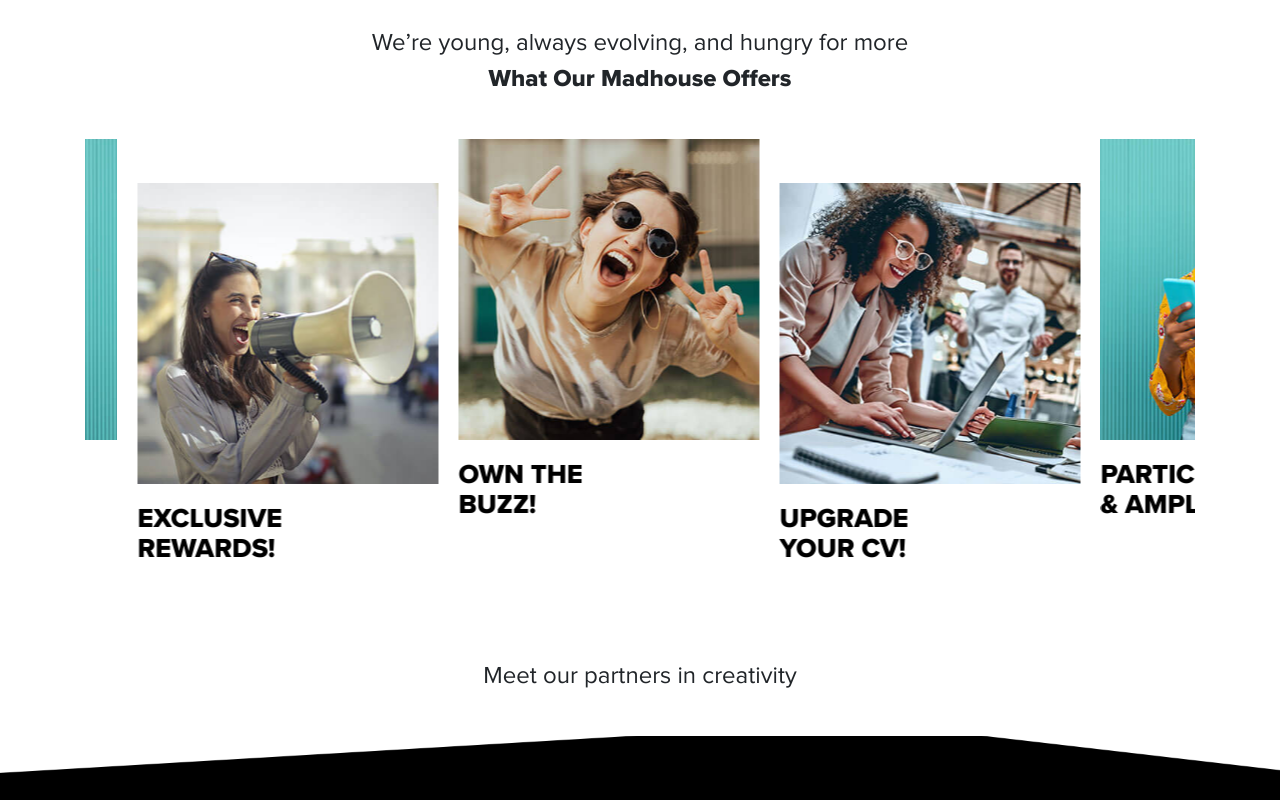
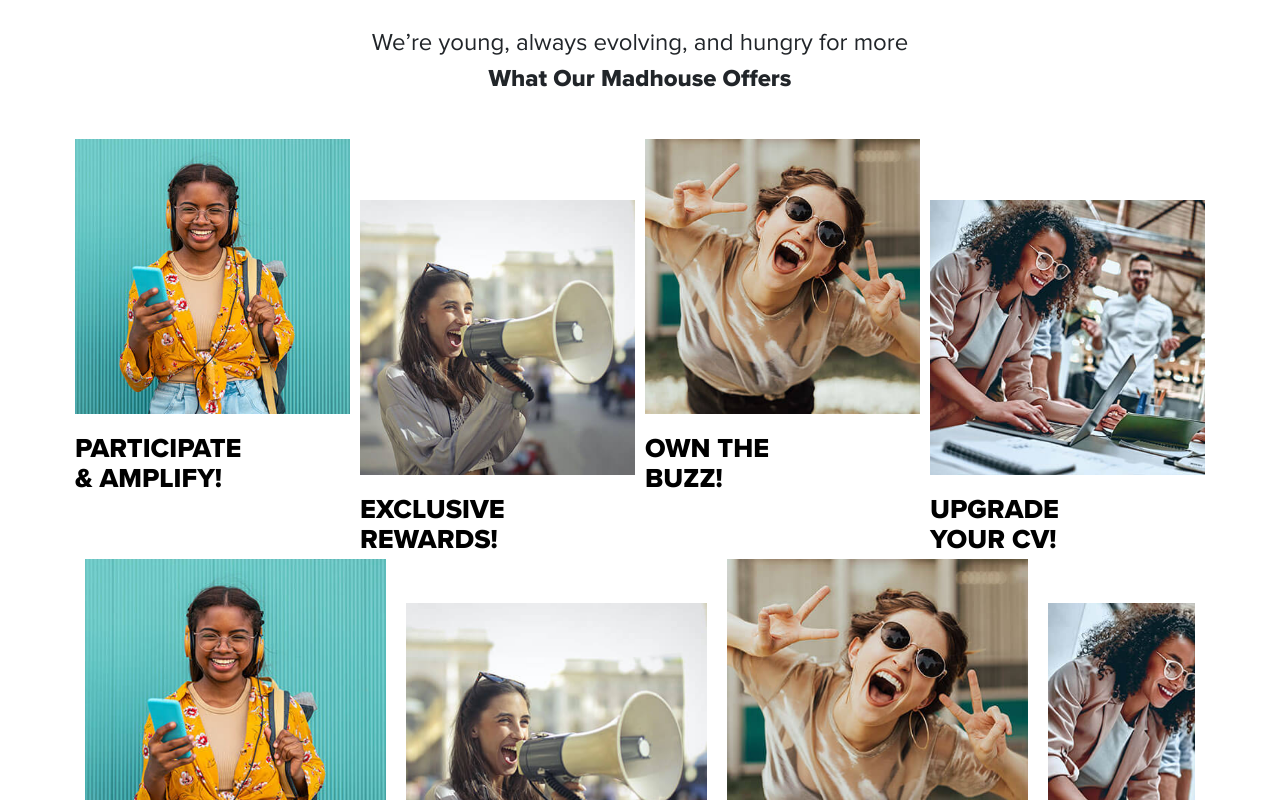
Before and after one commit to bhasink/youthbeat2022, a Next.js app: page /ambassador in a window 1280 px wide. Shown: the part 980-1780 px from the top of the page. Built offline with nearby package versions, Linux system fonts and the light colour scheme; a web font is replaced by a local one.

Commit message:
madhouse static design

```diff
--- a/pages/ambassador.js
+++ b/pages/ambassador.js
@@ -16,6 +16,7 @@ const OwlCarousel = dynamic(() => import('react-owl-carousel'), {
 import { notification } from 'antd'
 import { useRouter } from 'next/router'
 import { Parallax, ParallaxBannerLayer } from 'react-scroll-parallax';
+
 
 
 const Ambassador = () => {
@@ -216,12 +217,12 @@ const Ambassador = () => {
         items: 4,
         nav: false,
         center: false,
-        autoplay: true,
+        autoplay: false,
         margin: 20,
         autoplaySpeed: 3000,
         autoplayHoverPause: true,
         dots: false,
-        loop: true,
+        loop: false,
       },
     },
 
@@ -259,7 +260,8 @@ const Ambassador = () => {
         items: 3,
         margin: 20,
         nav: false,
-        autoplay: true,
+        autoplay: false,
+        loop:false,
         autoplaySpeed: 3000,
         autoplayHoverPause: true,
         center: false,
@@ -338,7 +340,7 @@ const Ambassador = () => {
       },
 
       1200: {
-        items: 3,
+        items: 4,
         nav: false,
         margin: 30,
         autoplay: true,
@@ -401,10 +403,75 @@ const Ambassador = () => {
               <b>What Our Madhouse Offers</b>
             </p>
           </div>
+
+          <div className="mdhouseslide">
+            <div className='row'>
+            <div className="col-md-3">
+                <div className="hhcase-txt">
+                  <img data-speed="auto"  src="./images/madhouse/ab1.jpg" />
+                  <div className="cse-txts">
+                    <p data-speed="1.25" >
+                      Resonate the tunes of famous brands and work with them!
+                    </p>
+                  </div>
+                </div>
+                <h4>
+                  Participate
+                  <br />
+                  &amp; Amplify!
+                </h4>
+              </div>
+
+              <div className="col-md-3">
+                <div className="hhcase-txt">
+                  <img data-speed="auto"  src="./images/madhouse/ab2.jpg" />
+                  <div className="cse-txts">
+                    <p data-speed="1.25" >
+                      Get free entry and earn exciting merch from huge brands!{' '}
+                    </p>
+                  </div>
+                </div>
+                <h4>
+                  Exclusive
+                  <br /> Rewards!
+                </h4>
+              </div>
+
+              <div className="col-md-3">
+                <div className="hhcase-txt">
+                  <img data-speed="auto"  src="./images/madhouse/ab3.jpg" />
+                  <div className="cse-txts">
+                    <p data-speed="1.25" >
+                      Hang out with creators and live the trendy Instagram life!
+                    </p>
+                  </div>
+                </div>
+                <h4>
+                  Own the
+                  <br /> buzz!
+                </h4>
+              </div>
+              <div className="col-md-3">
+                <div className="hhcase-txt">
+                  <img data-speed="auto"  src="./images/madhouse/ab4.jpg" />
+                  <div className="cse-txts">
+                    <p data-speed="1.25" >
+                      Learn new skills and earn certificates to land your dream
+                      job!
+                    </p>
+                  </div>
+                </div>
+                <h4>
+                  Upgrade
+                  <br /> your CV!{' '}
+                </h4>
+              </div>
+            </div>
+          </div>
           <div className="mdhouseslide">
             <OwlCarousel
               className="whygridsphn owl-theme owl-carousel"
-              loop
+
               responsive={state.responsive_featuredslide}
               nav
             >
@@ -671,7 +738,7 @@ const Ambassador = () => {
             <OwlCarousel
               className="bdmembslide owl-carousel owl-theme"
               loop
-              responsive={state.responsive_advantfeat}
+              responsive={state.responsive_brandmembs}
               nav
             >
               <div className="item">
```
